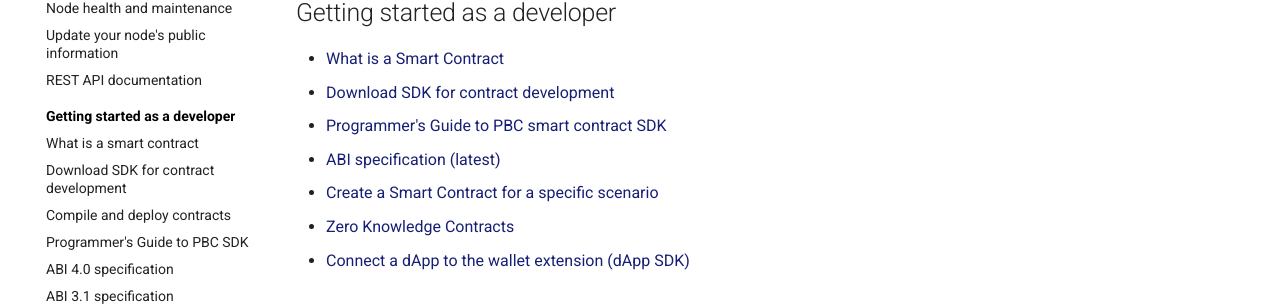
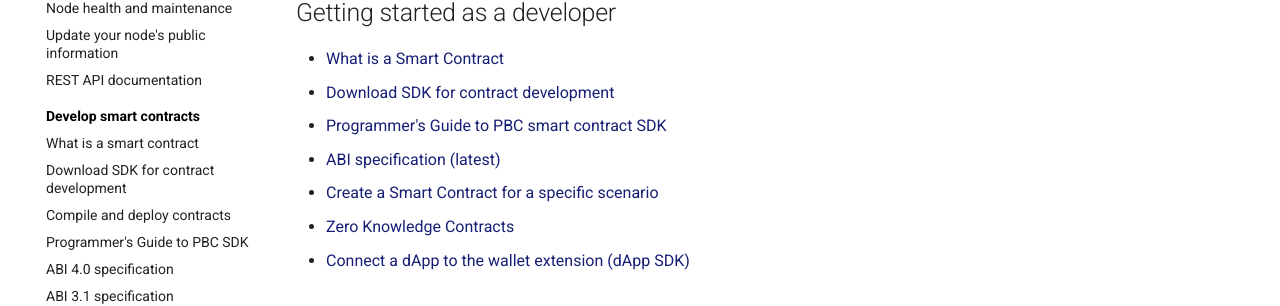
Before and after one commit to 0xSero/partisia-docs, an MkDocs documentation site: the page built from docs/index.md, in a window 1280 px wide. Shown: the part 493-799 px from the top of the page. Built offline with MkDocs 1.6.1 and Material for MkDocs 9.7.7, drawn with Linux system fonts in a browser that asks for light colours; a script that is not in the unit is left out.

Commit message:
Getting started as...-->Develop smart contracts

```diff
--- a/mkdocs.yml
+++ b/mkdocs.yml
@@ -16,7 +16,7 @@
       - Node health and maintenance: operator-9-node-health.md
       - Update your node's public information: update-transaction.md
       - REST API documentation: https://partisiablockchain.gitlab.io/documentation/rest
-  - Getting started as a developer:
+  - Develop smart contracts:
       - What is a smart contract: contract-development.md
       - Download SDK for contract development: download-sdk.md
       - Compile and deploy contracts: compile-sdk.md
```
